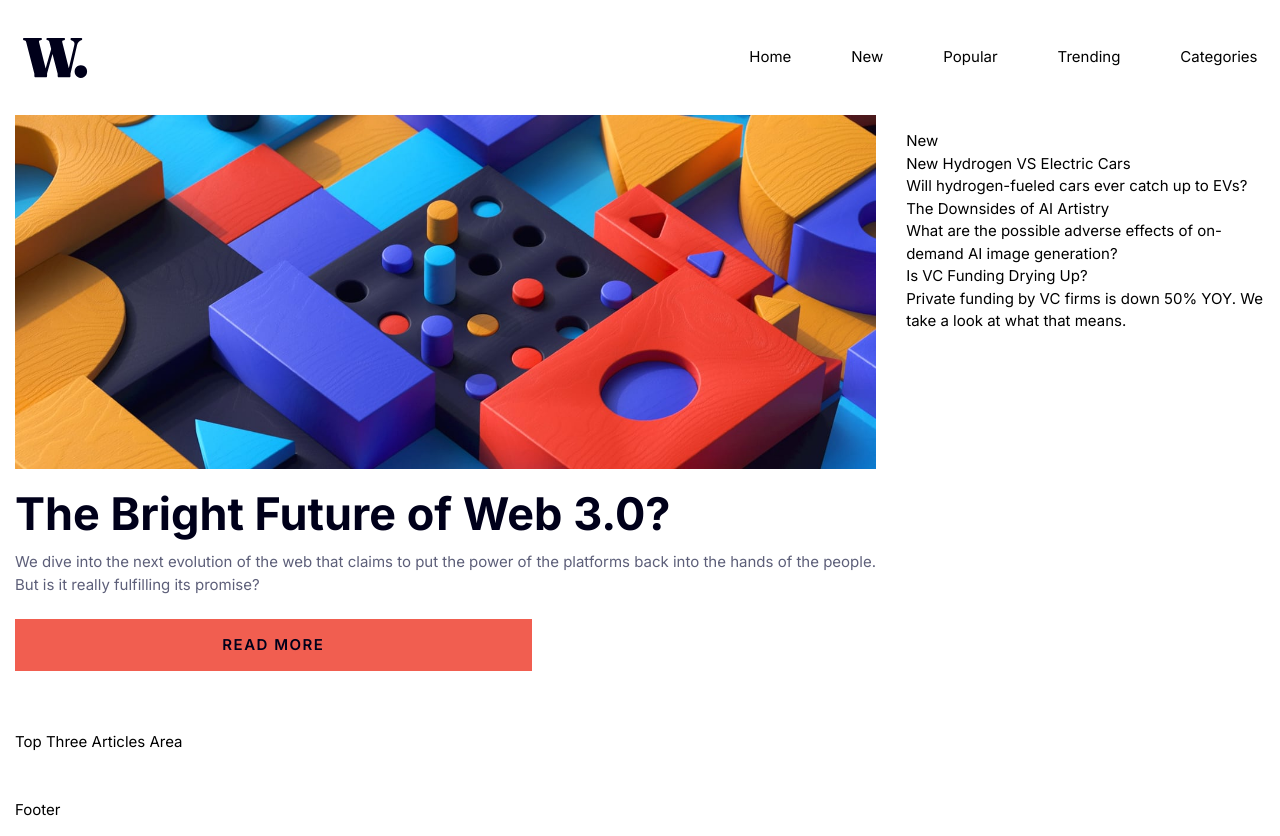
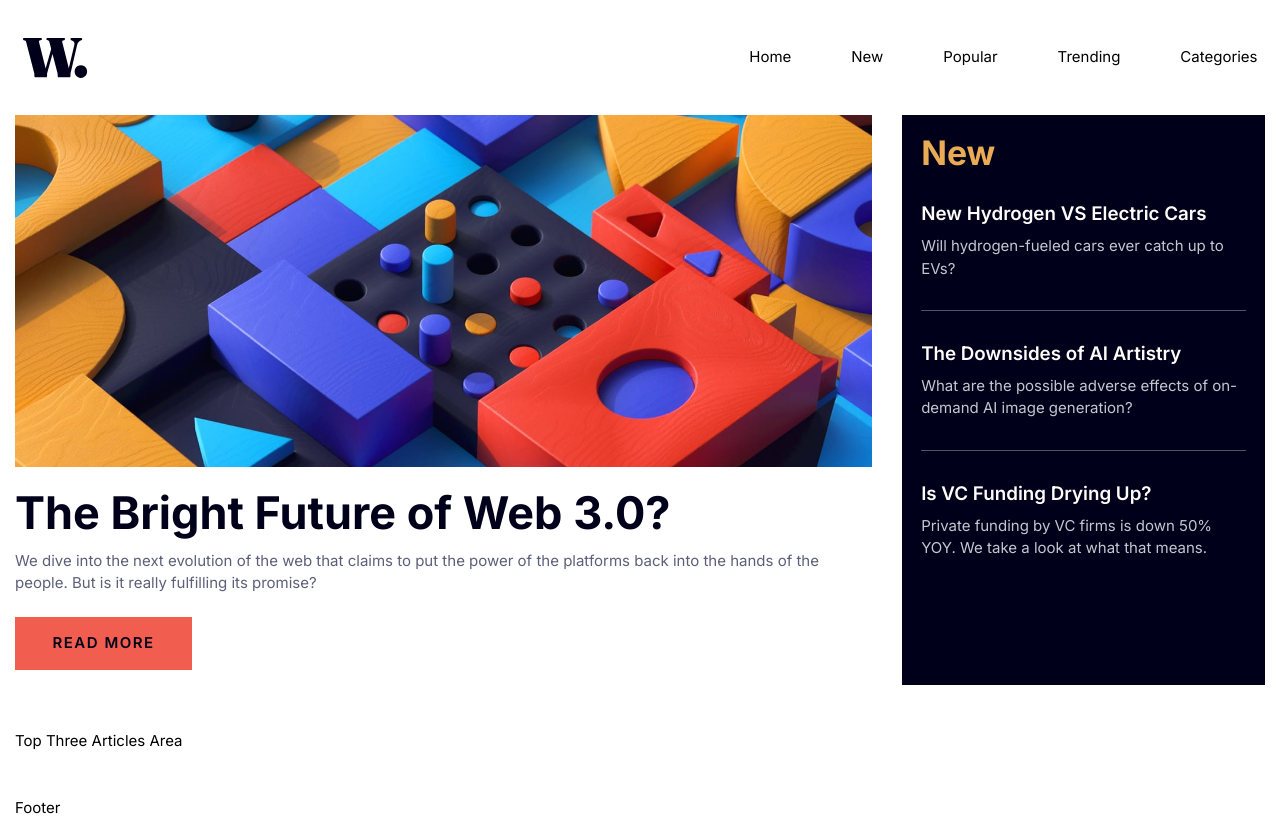
Before and after one commit to avlabsdev/news-app, a React (Create React App) app in the folder my-project/: page / in a window 1280 px wide. Built offline with nearby package versions, Linux system fonts and the light colour scheme.

Commit message:
html/css/js updates

```diff
--- a/my-project/src/App.js
+++ b/my-project/src/App.js
@@ -27,7 +27,7 @@ function App() {
   return (
     <div className="App">
       <header className="container flex items-center justify-between mx-auto p-4 mt-4">
-        <button className="p-2"><img src={logo} alt="Logo" /></button>
+        <button className="p-2"><img src={logo} alt="Logo" className="lg:w-full w-2/3" /></button>
         <button className="p-2 lg:hidden"><img src={barsIcon} alt="Menu icon" className="w-6" /></button>
         <nav className="lg:flex gap-12 items-center hidden">
           <button className="p-2">Home</button>
@@ -40,28 +40,28 @@ function App() {
       <main className="container mx-auto flex flex-col gap-8 p-4">
         <section className="flex lg:flex-row flex-col gap-8">
           <div className="lg:w-4/5 w-full">
-            <img src={webThreeMobilePhoto} alt="Web 3" className="lg:hidden flex object-fill w-full" />
-            <img src={webThreeDesktopPhoto} alt="Web 3" className="hidden lg:flex object-fill w-full" />
+            <img src={webThreeMobilePhoto} alt="Web 3" className="lg:hidden flex object-fill lg:w-full" />
+            <img src={webThreeDesktopPhoto} alt="Web 3" className="hidden lg:flex object-fill lg:w-full" />
             <div className="flex flex-col gap-4 py-4 mt-2">
               <h1 className="text-5xl font-bold custom-text-verydarkblue">The Bright Future of Web 3.0?</h1>
               <p className="custom-text-darkgrayblue">We dive into the next evolution of the web that claims to put the power of the platforms back into the hands of the people. But is it really fulfilling its promise?</p>
-              <button className="py-4 px-12 custom-bg-softred custom-text-verydarkblue font-semibold uppercase tracking-widest w-3/5 mt-2">Read More</button>
+              <button className="py-4 px-10 custom-bg-softred custom-text-verydarkblue font-semibold uppercase tracking-widest w-min mt-2">Read&nbsp;More</button>
             </div>
           </div>
-          <div className="lg:w-2/6 w-full py-4">
-            <h2>New</h2>
-            <ul>
-              <li>
-                <h3>New Hydrogen VS Electric Cars</h3>
-                <p>Will hydrogen-fueled cars ever catch up to EVs?</p>
+          <div className="lg:w-2/6 w-full p-5 custom-bg-verydarkblue flex flex-col gap-4">
+            <h2 className="text-4xl font-bold custom-text-softorange">New</h2>
+            <ul className="flex flex-col -mt-4">
+              <li className="flex flex-col gap-2 border-b border-gray-600 py-8">
+                <h3 className="font-semibold custom-text-offwhite text-xl">New Hydrogen VS Electric Cars</h3>
+                <p className="custom-text-grayblue">Will hydrogen-fueled cars ever catch up to EVs?</p>
               </li>
-              <li>
-                <h3>The Downsides of AI Artistry</h3>
-                <p>What are the possible adverse effects of on-demand AI image generation?</p>
+              <li className="flex flex-col gap-2 border-b border-gray-600 py-8">
+                <h3 className="font-semibold custom-text-offwhite text-xl">The Downsides of AI Artistry</h3>
+                <p className="custom-text-grayblue">What are the possible adverse effects of on-demand AI image generation?</p>
               </li>
-              <li>
-                <h3>Is VC Funding Drying Up?</h3>
-                <p>Private funding by VC firms is down 50% YOY. We take a look at what that means.</p>
+              <li className="flex flex-col gap-2 pt-8 pb-2">
+                <h3 className="font-semibold custom-text-offwhite text-xl">Is VC Funding Drying Up?</h3>
+                <p className="custom-text-grayblue">Private funding by VC firms is down 50% YOY. We take a look at what that means.</p>
               </li>
             </ul>
           </div>
```
